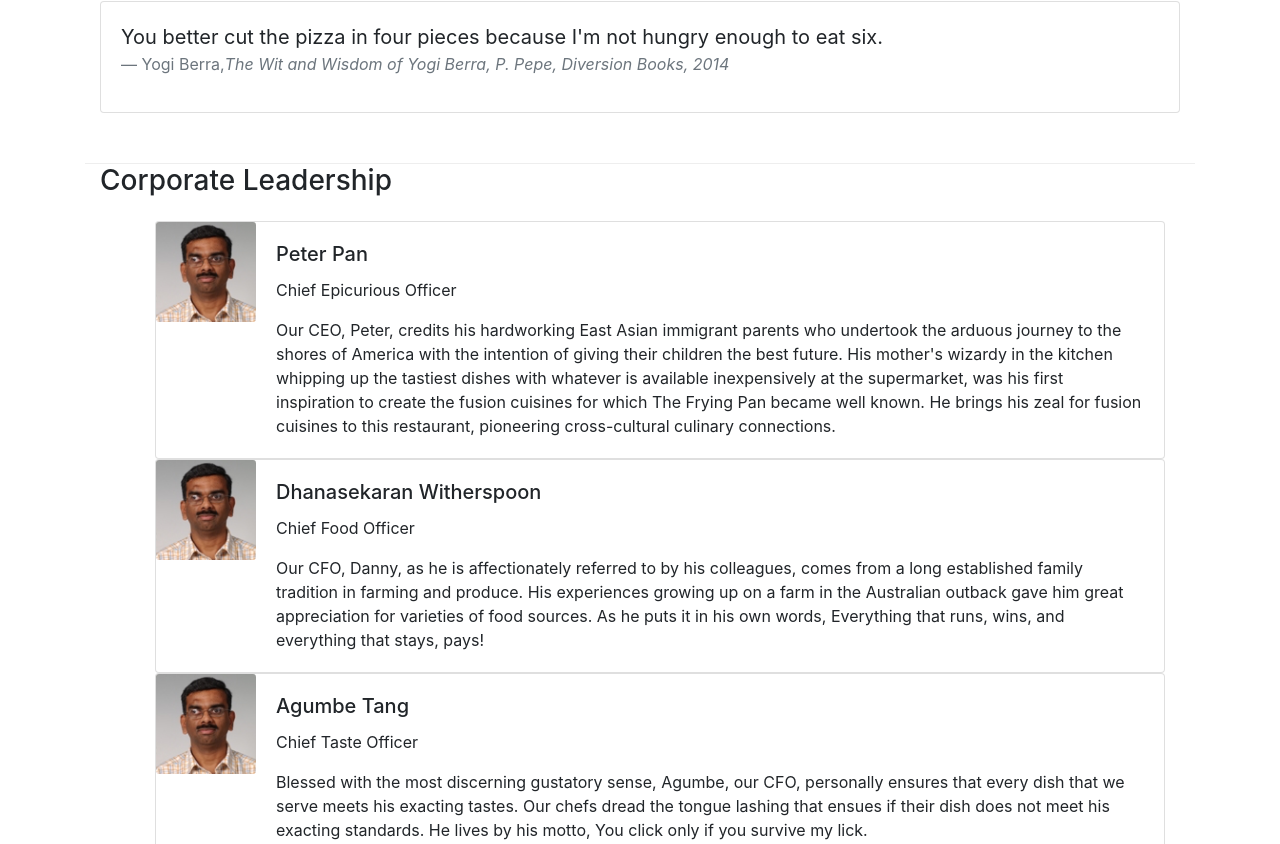
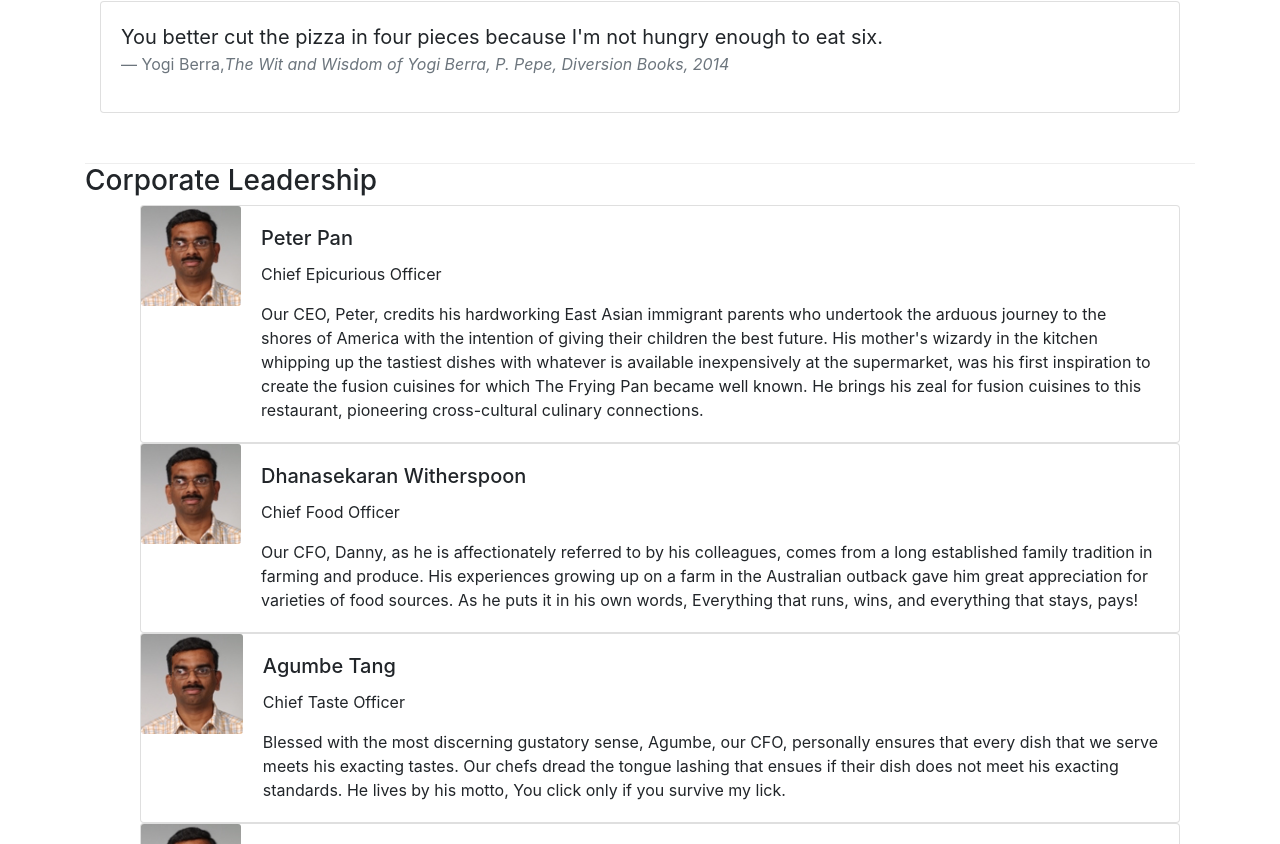
Before and after one commit to fullstacksdd/restaurant, a React (Create React App) app: page /aboutus in a window 1280 px wide. Shown: the part 816-1660 px from the top of the page. Built offline with nearby package versions, Linux system fonts and the light colour scheme.

Commit message:
Single Page Application: Assignment 2 - Task 2 & 3 final version

```diff
--- a/src/components/AboutComponent.js
+++ b/src/components/AboutComponent.js
@@ -55,12 +55,10 @@ function About(props) {
                 </div>
             </div>
             <div>
-                <div className="col-12">
-                    <h3>Corporate Leadership</h3>
-                    <Media list>
-                        <LeaderDetail leaders={props.leaders} />
-                    </Media>
-                </div>
+                <h3>Corporate Leadership</h3>
+                <Media list>
+                    <LeaderDetail leaders={props.leaders} />
+                </Media>
             </div>
         </div>
     );
--- a/src/components/RenderLeaderComponent.js
+++ b/src/components/RenderLeaderComponent.js
@@ -27,7 +27,7 @@ const LeaderDetail = (props) => {
         return (
             <div className="container">
                 <div className="row">
-                    <div class="col-12 mt-3">
+                    <div className="col-12">
                         <RenderLeader leaders={props.leaders}/>
                     </div>
                 </div>
```
